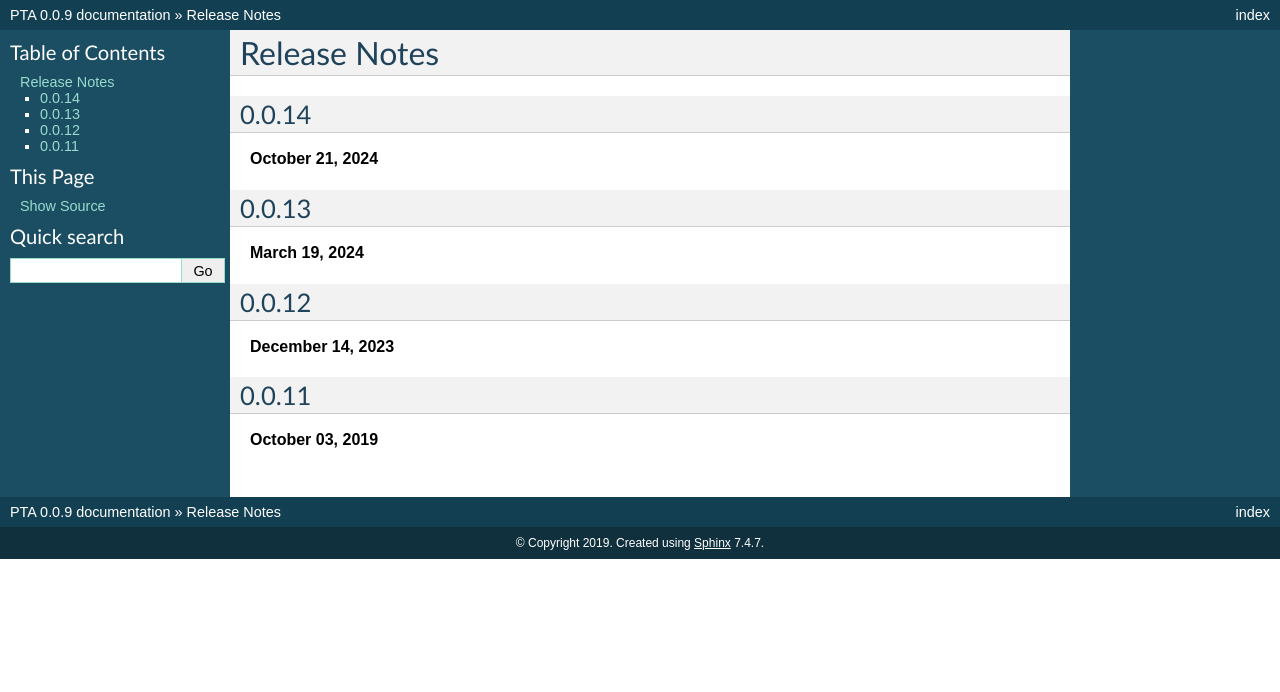
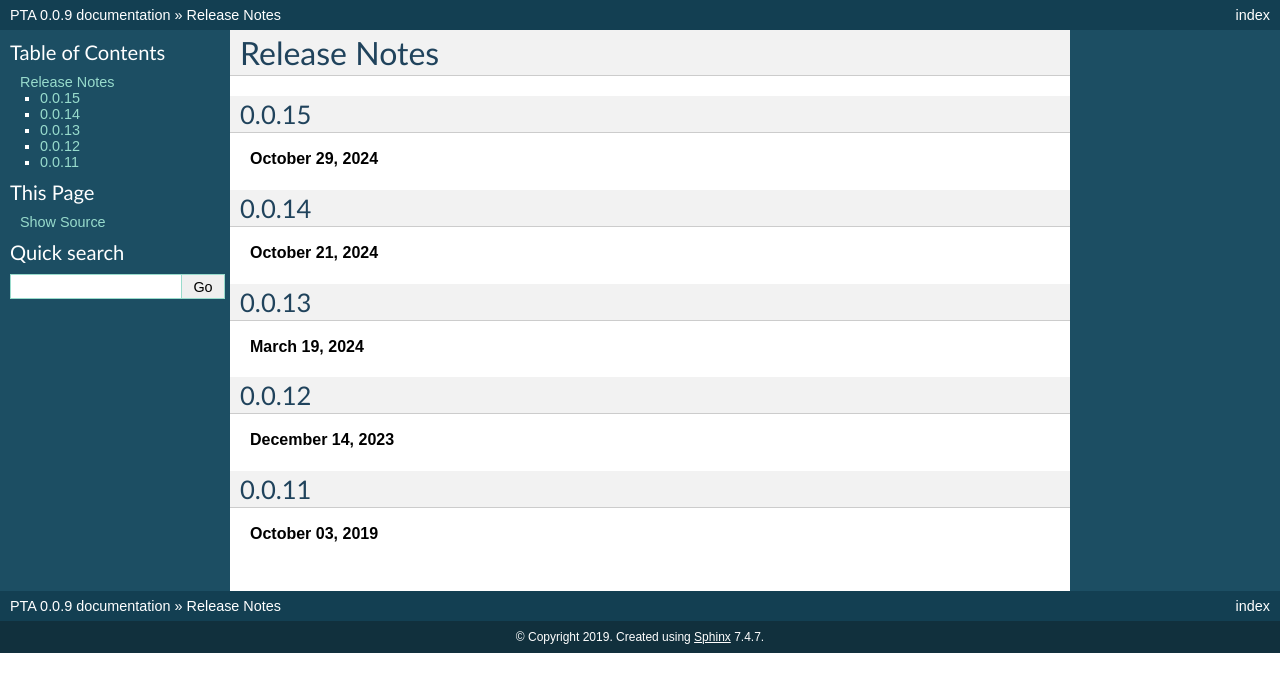
Before and after one commit to isaacovercast/PTA, a Sphinx documentation site: the page built from docs/releasenotes.rst, in a window 1280 px wide. Shown: the top 692 px of the page. Built offline with Sphinx 7.4.7, drawn with Linux system fonts in a browser that asks for light colours.

Commit message:
"Updating PTA/__init__.py to version - 0.0.15

```diff
--- a/PTA/__init__.py
+++ b/PTA/__init__.py
@@ -1,7 +1,7 @@
 """
 PTA - Phylogeographic Temporal Analysis
 """
-__version__ = "0.0.14"
+__version__ = "0.0.15"
 __author__ = "Isaac Overcast"
 
 ## Possible values for __loglevel__: "DEBUG"  "INFO"  "WARN"  "ERROR"
--- a/docs/releasenotes.rst
+++ b/docs/releasenotes.rst
@@ -2,6 +2,10 @@
 
 Release Notes
 =============
+
+0.0.15
+------
+**October 29, 2024**
 
 0.0.14
 ------
```
